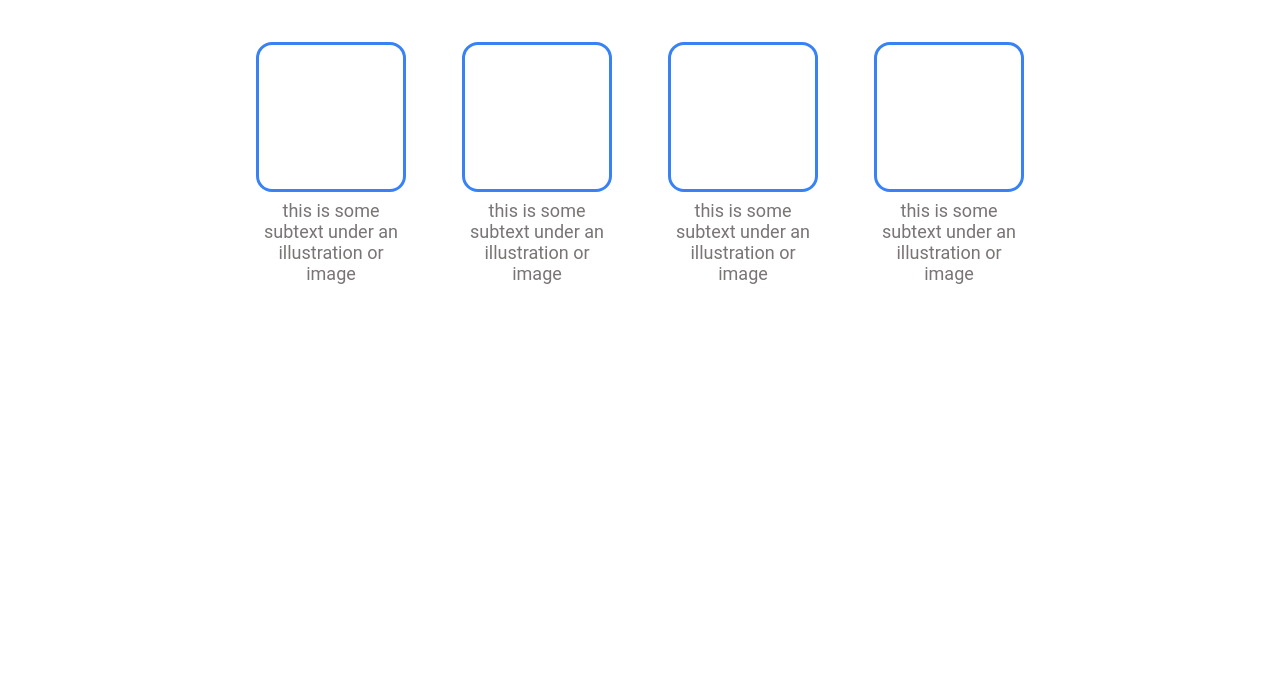
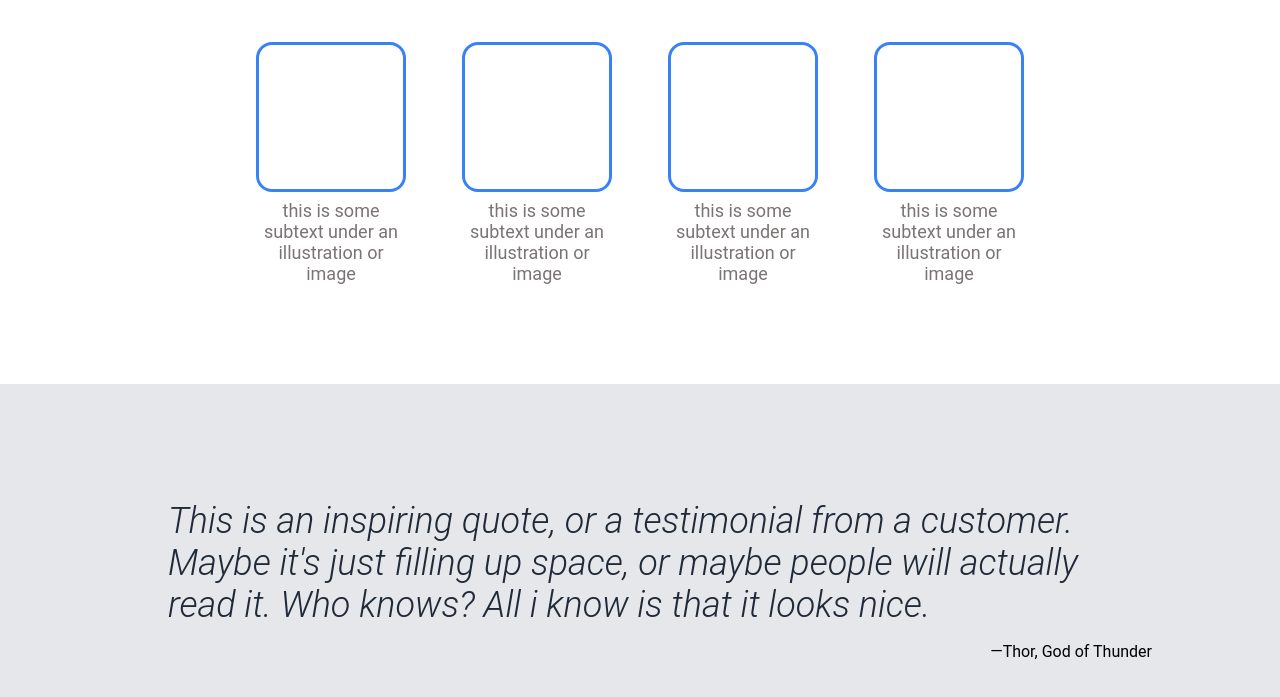
Before and after one commit to matheusmachado-dev/top-landing-page, a plain HTML site: page index.html in a window 1280 px wide. Shown: the part 708-1405 px from the top of the page. Before the commit the page ends 1092 px from the top, so only its background shows below. Drawn offline with Linux system fonts and the light colour scheme.

Commit message:
feat: add `quote` section

```diff
--- a/index.html
+++ b/index.html
@@ -55,5 +55,17 @@
         </div>
       </div>
     </section>
+    <section id="quote-section">
+      <div class="container">
+        <blockquote>
+          <p class="quote-text">
+            This is an inspiring quote, or a testimonial from a customer. Maybe
+            it's just filling up space, or maybe people will actually read it.
+            Who knows? All i know is that it looks nice.
+          </p>
+        </blockquote>
+        <p>—Thor, God of Thunder</p>
+      </div>
+    </section>
   </body>
 </html>
--- a/style.css
+++ b/style.css
@@ -42,7 +42,7 @@ a {
 /* ================================================== */
 
 body {
-  font-family: Roboto, sans-serif;
+  font-family: "Roboto", sans-serif;
 }
 
 .dark-background {
@@ -73,8 +73,8 @@ h2 {
 
 .quote-text {
   font-size: 36px;
+  font-weight: 300;
   font-style: italic;
-  font-weight: lighter;
   color: #1f2937;
 }
 
@@ -170,3 +170,11 @@ ul {
   display: flex;
   gap: 56px;
 }
+
+#quote-section {
+  background-color: #e5e7eb;
+}
+
+blockquote + p {
+  text-align: right;
+}
```
